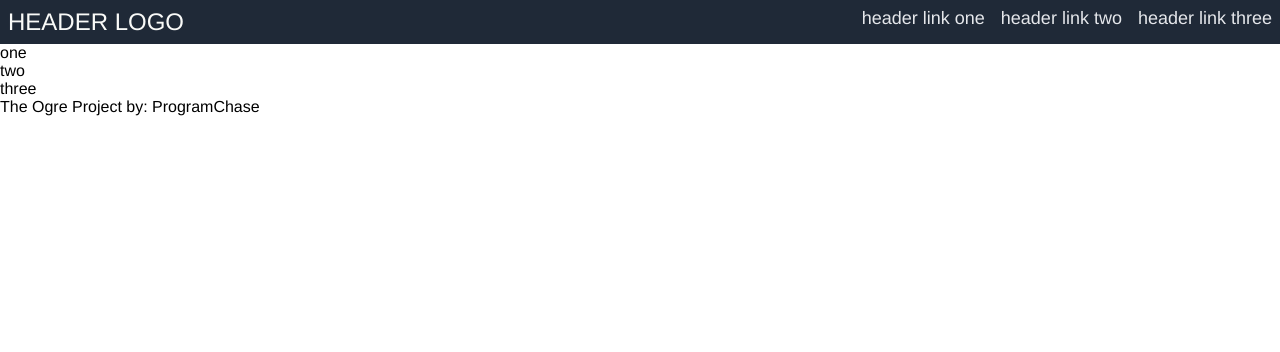
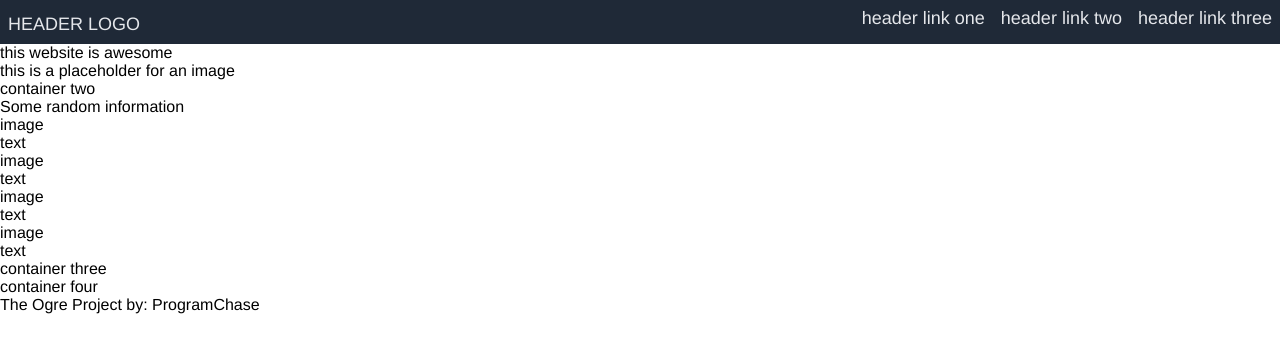
Before and after one commit to ProgramChase/Landing-Page, a plain HTML site: page index.html in a window 1280 px wide. Drawn offline with Linux system fonts and the light colour scheme.

Commit message:
Add specific containers for each section.

```diff
--- a/index.html
+++ b/index.html
@@ -6,9 +6,10 @@
         <title>Landing Page</title>
     </head>
     <body>
+      <div class="container-one">
         <div class="header">
           <div class="left">
-            <div class="logo">HEADER LOGO</div>
+            <div class="logo"><a href="./index.html">HEADER LOGO</a></div>
           </div>
           <div class="right">
             <ul class="links">
@@ -18,13 +19,38 @@
             </ul>
           </div>
         </div>
+        <div class="container-body">
+          <div class="container-sub">this website is awesome</div>
+          <div class="container-image">this is a placeholder for an image</div>
+        </div>
+      </div>
 
-        <div class="body">
-            <div class="container">one</div>
-            <div class="container">two</div>
-            <div class="container">three</div>
+      <div class="container-two">container two
+        <div class="information">Some random information</div>
+        <div class="photo-container">
+          <div class="info">
+            <img>image
+            <div class="text">text</div>
+          </div>
+          <div class="info">
+            <img>image
+            <div class="text">text</div>
+          </div>
+          <div class="info">
+            <img>image
+            <div class="text">text</div>
+          </div>
+          <div class="info">
+            <img>image
+            <div class="text">text</div>
+          </div>
         </div>
+      </div>
 
-        <div class="footer">The Ogre Project by: ProgramChase</div>
+      <div class="container-three">container three</div>
+
+      <div class="container-four">container four</div>
+
+      <div class="footer">The Ogre Project by: ProgramChase</div>
     </body>
 </html>
```
